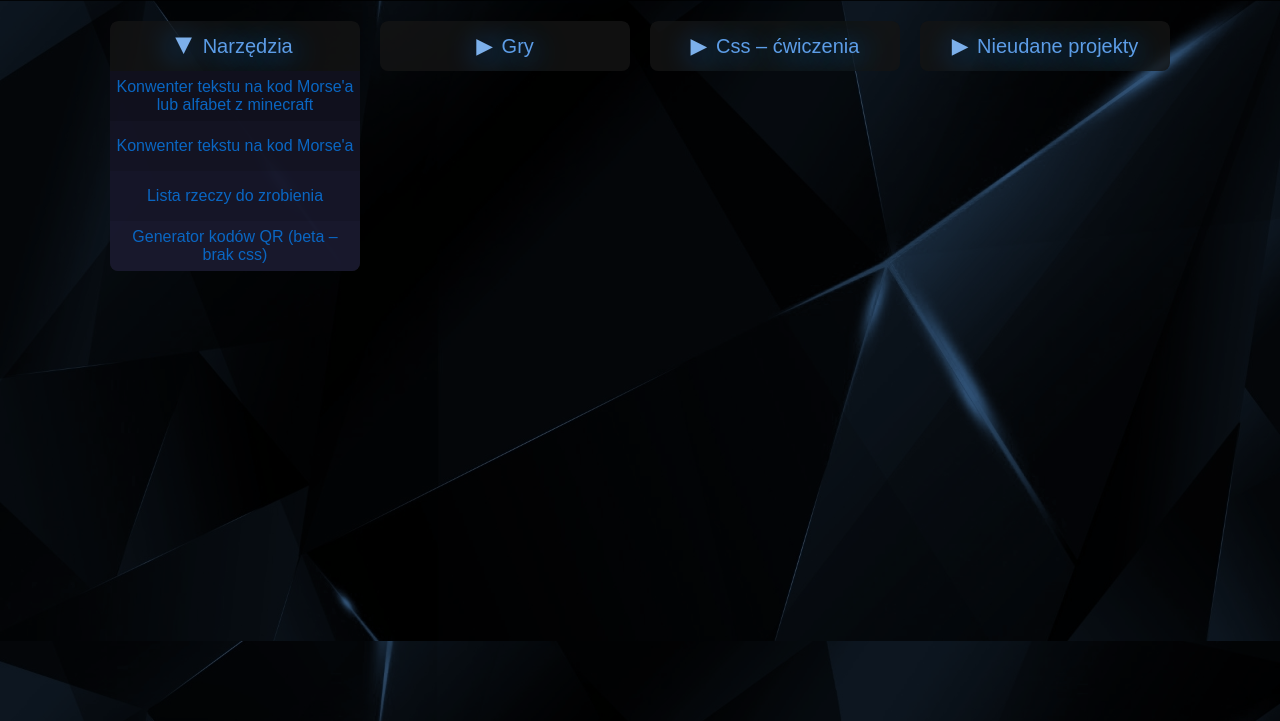
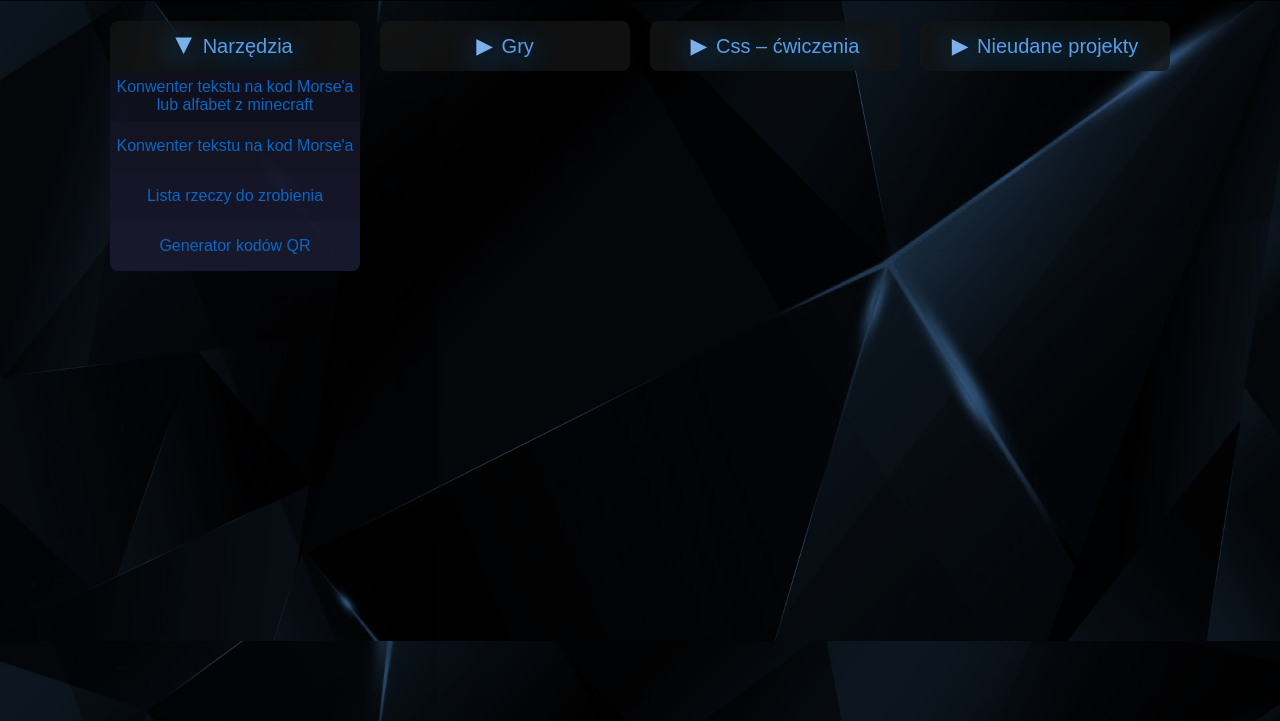
Before and after one commit to WJS132/wjs132.github.io, a plain HTML site: page index.html in a window 1280 px wide. Both pictures are taken after a click on the element "Narzędzia". Shown: the part 79-800 px from the top of the page. Drawn offline with Linux system fonts and the light colour scheme.

Commit message:
Update index.html

```diff
--- a/index.html
+++ b/index.html
@@ -39,7 +39,7 @@
                         <li><a href="/Konwerter">Konwenter tekstu na kod Morse'a lub alfabet z minecraft</a></li>
                         <li><a href="/Morse">Konwenter tekstu na kod Morse'a</a></li>
                         <li><a href="/Todo">Lista rzeczy do zrobienia</a></li>
-                        <li><a href="/QR-generator">Generator kodów QR (beta – brak css)</a></li>
+                        <li><a href="/QR-generator">Generator kodów QR</a></li>
                     </ul>
                 </div>
             </div>
```
